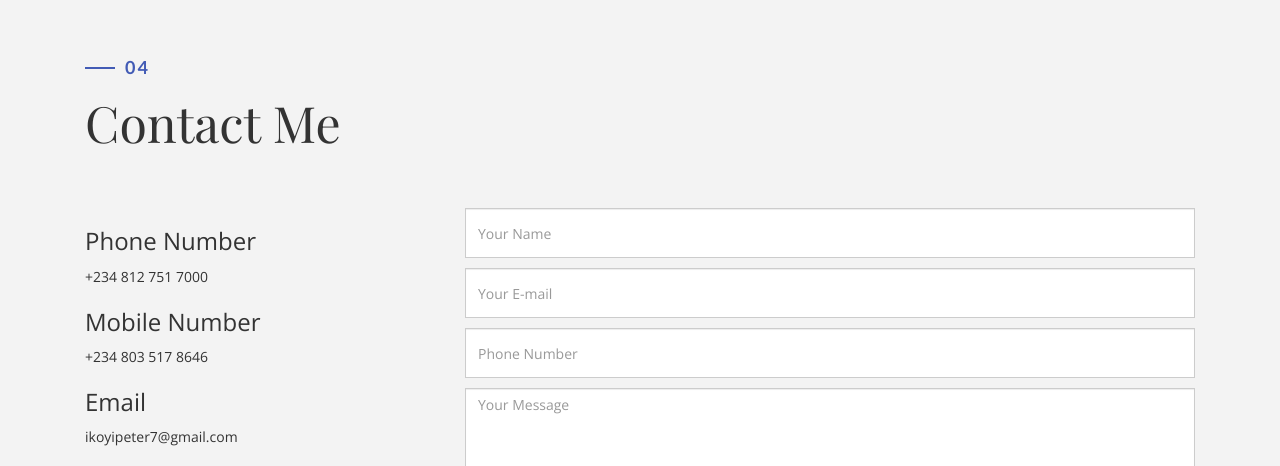
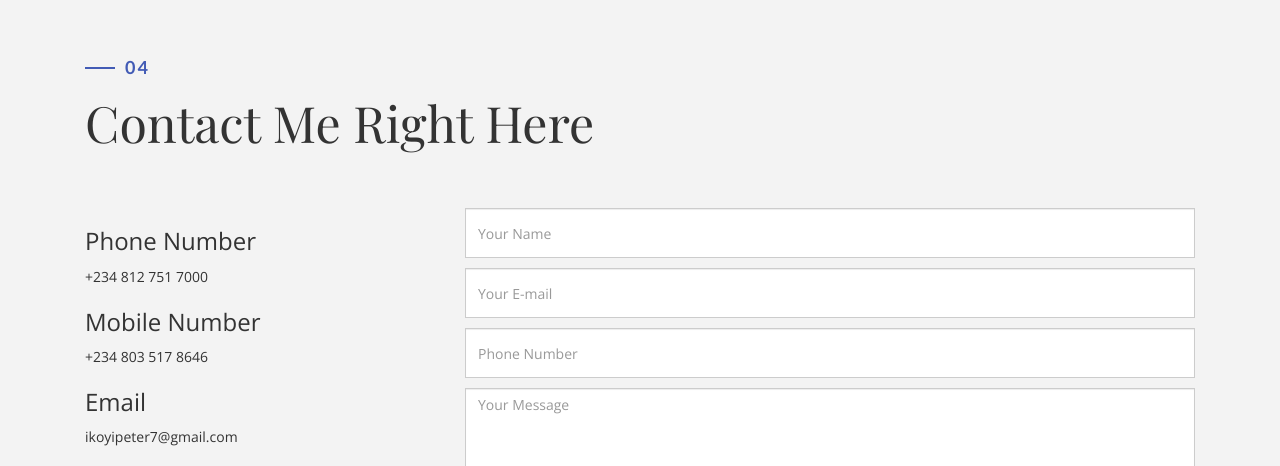
Before and after one commit to ikoyi2022/myweb-profile, a plain HTML site: page index.html in a window 1280 px wide. Shown: the part 4517-4983 px from the top of the page. Drawn offline with nearby package versions, Linux system fonts and the light colour scheme; files whose address does not match are found by name; a web font is replaced by a local one.

Commit message:
more changes

```diff
--- a/index.html
+++ b/index.html
@@ -278,7 +278,7 @@
         <div class="container">
             <div class="col-md-12">
                 <h4>04</h4>
-                <h1 class="size-50">Contact  Me</h1>
+                <h1 class="size-50">Contact  Me Right Here</h1>
                 <div class="h-50"></div>
             </div>
             <div class="col-md-4" data-aos="fade-up">
```
